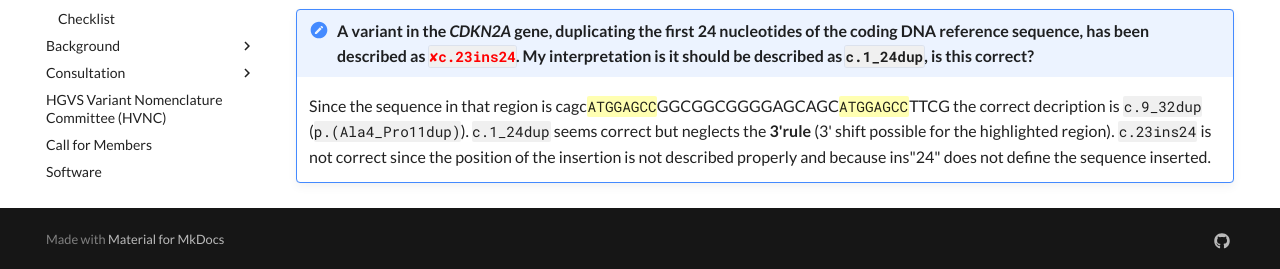
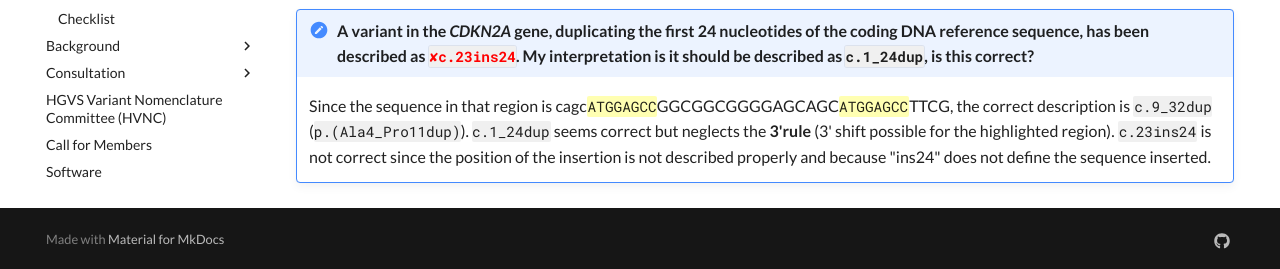
Before and after one commit to HGVSnomenclature/hgvs-nomenclature, an MkDocs documentation site: the page built from docs/recommendations/DNA/insertion.md, in a window 1280 px wide and 900 px high, scrolled down 2856 px. Shown: the part 628-897 px from the top of the window. Built offline with MkDocs 1.6.1 and Material for MkDocs 9.7.7, drawn with Linux system fonts in a browser that asks for light colours.

```diff
--- a/docs/recommendations/DNA/insertion.md
+++ b/docs/recommendations/DNA/insertion.md
@@ -116,4 +116,6 @@
 
 !!! note "A variant in the _CDKN2A_ gene, duplicating the first 24 nucleotides of the coding DNA reference sequence, has been described as <code class="invalid">c.23ins24</code>. My interpretation is it should be described as `c.1_24dup`, is this correct?"
 
-    Since the sequence in that region is <span class="sequence">cagc<code class="spot1">ATGGAGCC</code>GGCGGCGGGGAGCAGC<code class="spot1">ATGGAGCC</code>TTCG</span> the correct decription is `c.9_32dup` (`p.(Ala4_Pro11dup)`). `c.1_24dup` seems correct but neglects the **3'rule** (3' shift possible for the highlighted region). `c.23ins24` is not correct since the position of the insertion is not described properly and because ins"24" does not define the sequence inserted.
+    Since the sequence in that region is <span class="sequence">cagc<code class="spot1">ATGGAGCC</code>GGCGGCGGGGAGCAGC<code class="spot1">ATGGAGCC</code>TTCG</span>, the correct description is `c.9_32dup` (`p.(Ala4_Pro11dup)`).
+    `c.1_24dup` seems correct but neglects the **3'rule** (3' shift possible for the highlighted region).
+    `c.23ins24` is not correct since the position of the insertion is not described properly and because "ins24" does not define the sequence inserted.
```
Also changed, not shown: docs/background/numbering.md (+3 -3 lines), docs/background/standards.md (+4 -1 lines), docs/recommendations/DNA/repeated.md (+1 -1 lines), docs/recommendations/RNA/repeated.md (+2 -2 lines), docs/recommendations/uncertain.md (+1 -1 lines).
